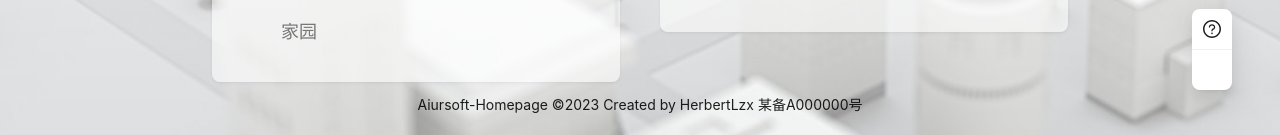
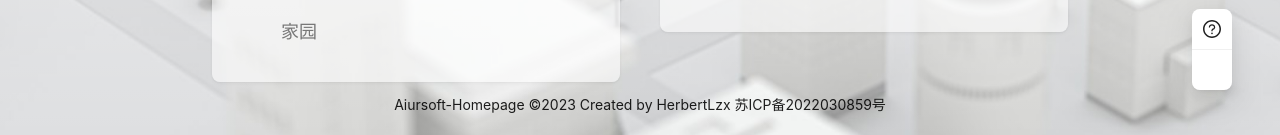
Before and after one commit to HerbertCC24/aiursoft_ts, a React (Create React App) app: page / in a window 1280 px wide. Shown: the part 662-797 px from the top of the page. Built offline with nearby package versions, Linux system fonts and the light colour scheme.

Commit message:
Update 'src/App.tsx'

```diff
--- a/src/App.tsx
+++ b/src/App.tsx
@@ -125,7 +125,7 @@ const App = () => {
             backgroundColor: "rgba(0,0,0,0)",
           }}
         >
-          Aiursoft-Homepage ©2023 Created by HerbertLzx 某备A000000号
+          Aiursoft-Homepage ©2023 Created by HerbertLzx 苏ICP备2022030859号
         </Footer>
       </Layout>
     </ConfigProvider>
```
